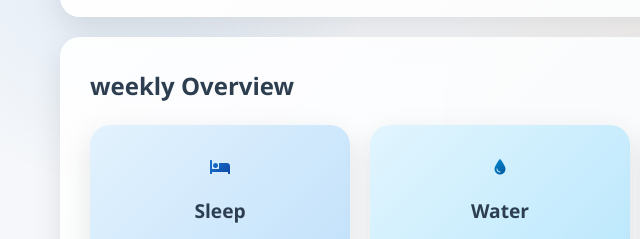
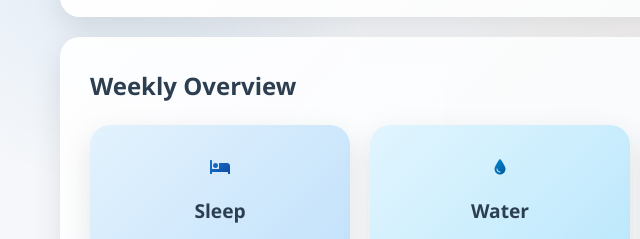
Before and after one commit to KRISHNA-165/Personal-Health-Tracker, a plain HTML site: page index.html in a window 1280 px wide. Shown: the part 182-421 px from the top of the page, 0-640 px from the left. Drawn offline with Linux system fonts and the light colour scheme; sample sign-in values are in the browser's storage.

Commit message:
Update index.html

```diff
--- a/index.html
+++ b/index.html
@@ -30,7 +30,7 @@
 
         <main>
             <section id="dashboard" class="active-section">
-                <h2>weekly Overview</h2>
+                <h2>Weekly Overview</h2>
                 <div class="stats-container">
                     <div class="stat-card">
                         <i class="fas fa-bed"></i>
```
